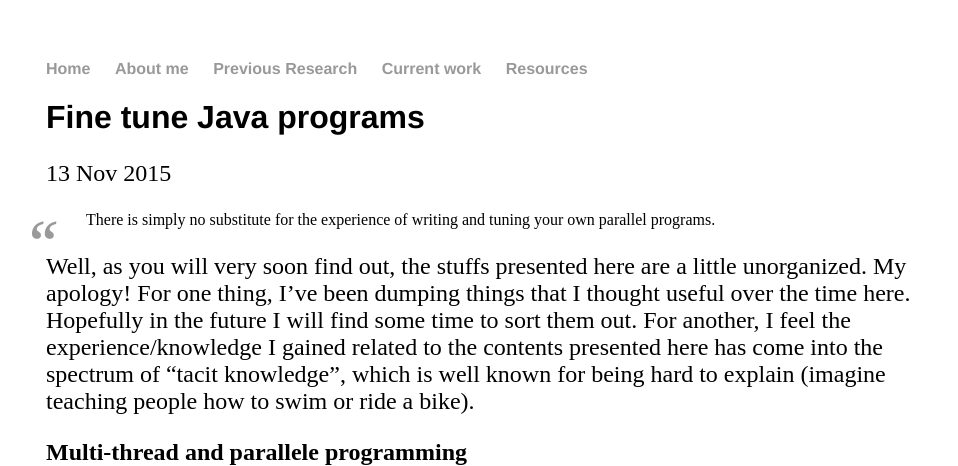
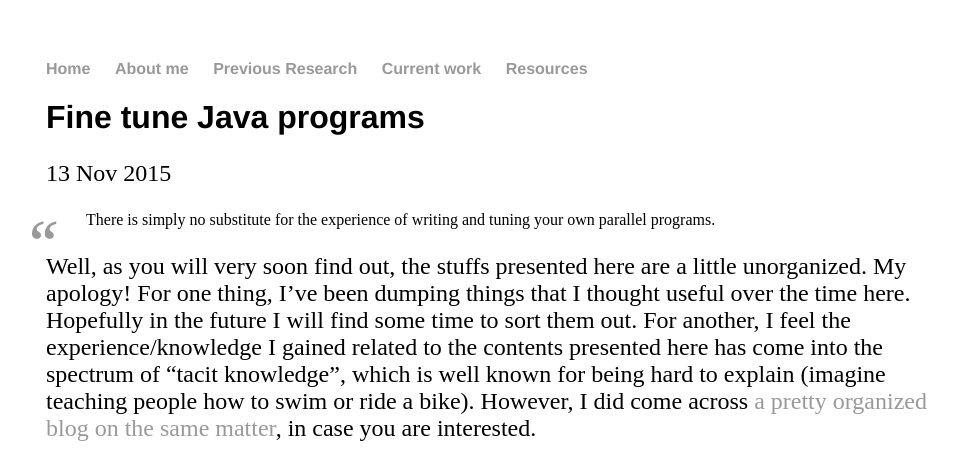
Before and after one commit to lybird300/lybird300.github.io, a Jekyll site: the page built from _posts/2015-11-13-fine-tune-java-programs.md, in a window 1280 px wide and 900 px high, cut to the strip 0-466 px from the top of the window. Shown: the whole strip, without its empty margins (146-1104 px from the left). Built offline with Jekyll 4.4.1, drawn with Linux system fonts in a browser that asks for light colours.

Commit message:
Update 2015-11-13-fine-tune-java-programs.md

```diff
--- a/_posts/2015-11-13-fine-tune-java-programs.md
+++ b/_posts/2015-11-13-fine-tune-java-programs.md
@@ -4,7 +4,7 @@ title: "Fine tune Java programs"
 date: 2015-11-13
 ---
 <blockquote>There is simply no substitute for the experience of writing and tuning your own parallel programs.</blockquote>
-Well, as you will very soon find out, the stuffs presented here are a little unorganized. My apology! For one thing, I've been dumping things that I thought useful over the time here. Hopefully in the future I will find some time to sort them out. For another, I feel the experience/knowledge I gained related to the contents presented here has come into the spectrum of "tacit knowledge", which is well known for being hard to explain (imagine teaching people how to swim or ride a bike).
+Well, as you will very soon find out, the stuffs presented here are a little unorganized. My apology! For one thing, I've been dumping things that I thought useful over the time here. Hopefully in the future I will find some time to sort them out. For another, I feel the experience/knowledge I gained related to the contents presented here has come into the spectrum of "tacit knowledge", which is well known for being hard to explain (imagine teaching people how to swim or ride a bike). However, I did come across <a href="http://java-performance.info/">a pretty organized blog on the same matter</a>, in case you are interested.
 <h2>Multi-thread and parallele programming</h2>
 <img src="https://cloud.githubusercontent.com/assets/5496192/11194008/b9e11154-8c77-11e5-89ec-2d56b974c2d1.gif" /><br/>
 Since CoJava applies Java fork-join parallelism framework, this post is mostly concerned with efficiently parallelizing fork-join computations in Java. The fork/join framework uses a thread pool in which a fixed number of threads are created. Each thread has a queue of tasks that are awaiting a chance to execute. When a task is started (forked), it is added to the queue of the thread that is executing its parent task. Because each thread can be executing only one task at a time, each thread's task queues can accumulate tasks which are not currently executing. Threads that have no tasks allocated to them will attempt to steal a task from a thread whose queue has at least one task - this is called work stealing. By this mechanism, tasks are distributed to all of the threads in the thread pool. By using a thread pool with work stealing, a fork/join framework can allow a relatively fine-grained division of the problem, but only create the minimum number of threads needed to fully exploit the available CPU cores. <b>Typically, the thread pool will have one thread per available CPU core</b>.
```
